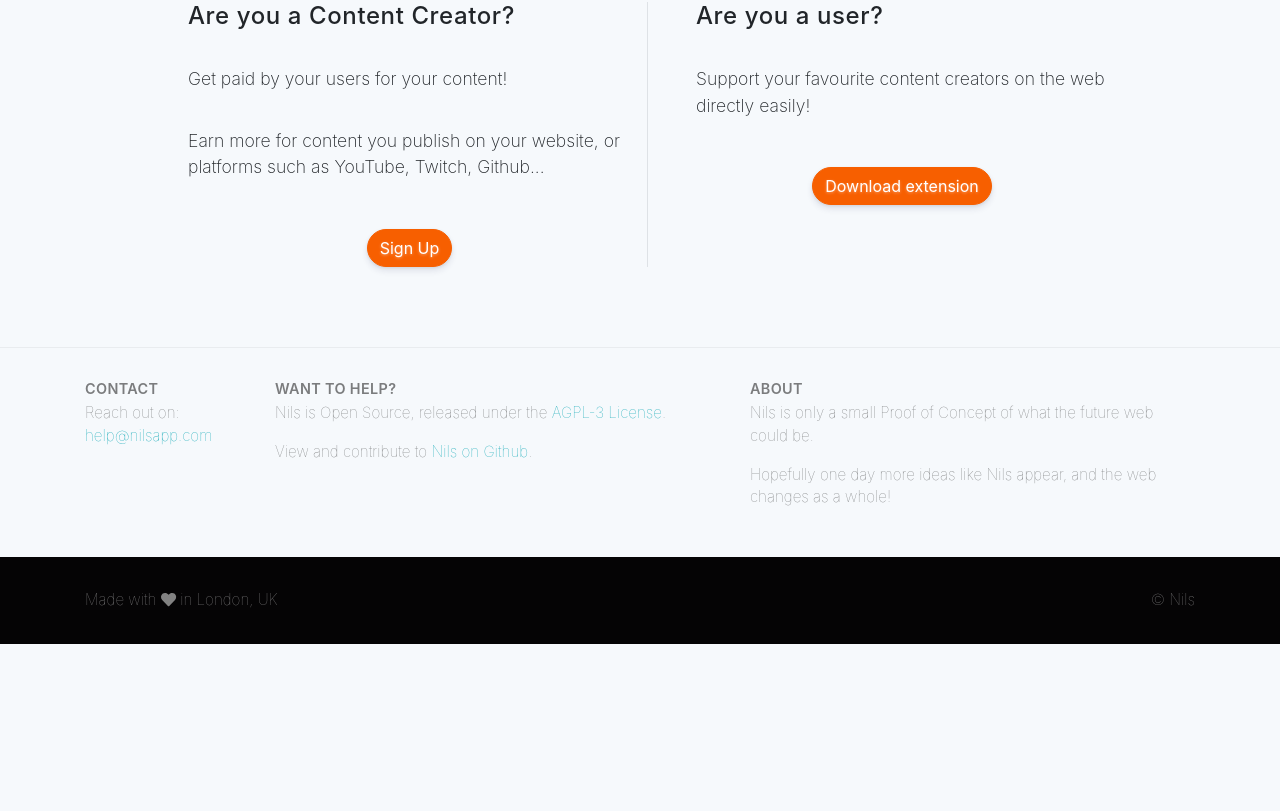
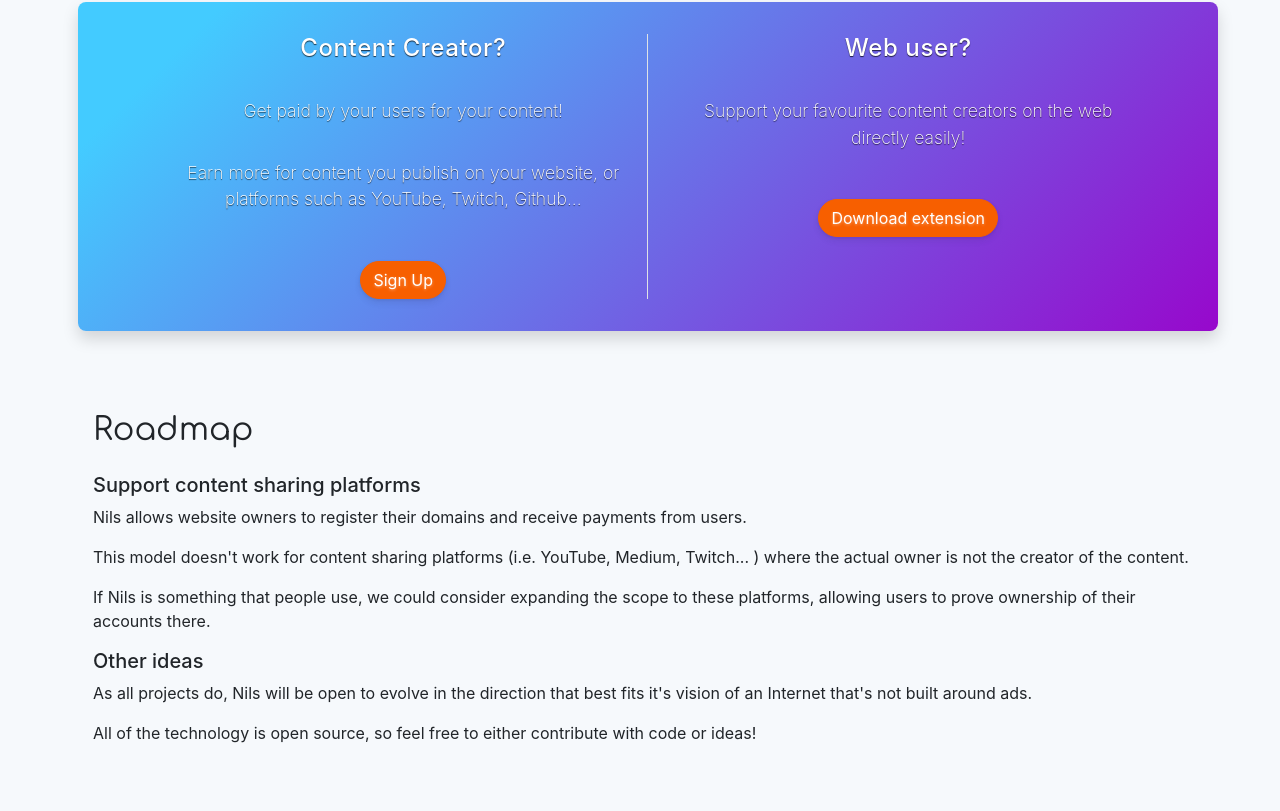
Before and after one commit to nils-app/nils-web, a React (Create React App) app: page / in a window 1280 px wide. Shown: the part 1149-1960 px from the top of the page. Before the commit the page ends 1793 px from the top, so only its background shows below. Built offline with nearby package versions, Linux system fonts and the light colour scheme; no server answers.

Commit message:
improved landing page

```diff
--- a/src/components/Footer/index.scss
+++ b/src/components/Footer/index.scss
@@ -7,12 +7,15 @@ footer {
   .more {
     padding: 2rem 0;
     border-top: solid 1px $light;
-    color: fade-out(#000, 0.5);
+    color: scale-color(#000, $lightness: 60%);
+    background: scale-color($lighter, $lightness: -3%, $saturation: -5%);
+    text-shadow: 0 -1px 1px #fff;
   }
 
   .company {
     padding: 2rem 0;
     background: $dark;
+    background-image: linear-gradient(175deg, #111b3c 10%, $dark 100%);
     color: fade-out(#fff, 0.5);
   }
 }
--- a/src/components/Footer/index.tsx
+++ b/src/components/Footer/index.tsx
@@ -11,20 +11,16 @@ export default (props: Props) => (
     <div className="more">
     <Container>
         <Row>
-          <Col md={ 2 }>
-            <h4>Contact</h4>
-            <p>
-              Reach out on:<br />
-              <a href="mailto:help@nilsapp.com">help@nilsapp.com</a>
-            </p>
-          </Col>
           <Col>
             <h4>Want to help?</h4>
             <p>
-              Nils is Open Source, released under the <a href="https://github.com/nils-app/nils-web/blob/master/LICENSE">AGPL-3 License</a>.
+              Reach out on <a href="mailto:help@nilsapp.com">help@nilsapp.com</a>
             </p>
             <p>
               View and contribute to <a href="https://github.com/nils-app">Nils on Github</a>.
+            </p>
+            <p>
+              Nils is Open Source, released under the <a href="https://github.com/nils-app/nils-web/blob/master/LICENSE">AGPL-3 License</a>.
             </p>
           </Col>
           <Col>
--- a/src/sections/landing/index.scss
+++ b/src/sections/landing/index.scss
@@ -94,6 +94,13 @@ section.content {
 }
 
 .get-started {
+  background-image: linear-gradient( 135deg, #43CBFF 10%, #9708CC 100%);
+  text-shadow: 0 1px 1px rgba(0,0,0,0.7);
+  color: #fff;
+  padding: 2em 0;
+  margin-bottom: 2em;
+  border-radius: 0.5em;
+
   h3 {
     font-size: 1.5rem;
   }
--- a/src/sections/landing/index.tsx
+++ b/src/sections/landing/index.tsx
@@ -50,34 +50,43 @@ export default () => {
             </Col>
           </Row>
           <Row>
-            <Col className="get-started mt-5">
+            <Col className="get-started mt-5 text-center shadow">
               <Row className="justify-content-md-center">
                 <Col md={ 5 } className='border-right pr-3'>
-                  <h3>Are you a Content Creator?</h3>
+                  <h3>Content Creator?</h3>
                   <p>Get paid by your users for your content!</p>
                   <p>
                     Earn more for content you publish on your website, or
                     platforms such as YouTube, Twitch, Github...
                   </p>
-                  <div className="text-center">
                   <Button variant="secondary" className='rounded-pill' href="/dashboard">
                     Sign Up
                   </Button>
-                  </div>
                 </Col>
                 <Col md={ 5 } className='pl-5'>
-                  <h3>Are you a user?</h3>
+                  <h3>Web user?</h3>
                   <p>
                     Support your favourite content creators on the web directly
                     easily!
                   </p>
-                  <div className="text-center">
                   <Button variant="secondary" className='rounded-pill' href="/dashboard">
                     Download extension
                   </Button>
-                  </div>
                 </Col>
               </Row>
+            </Col>
+          </Row>
+          <Row>
+            <Col className="mt-5">
+              <h2 className="mb-4">Roadmap</h2>
+              <h5>Support content sharing platforms</h5>
+              <p>Nils allows website owners to register their domains and receive payments from users.</p>
+              <p>This model doesn't work for content sharing platforms (i.e. YouTube, Medium, Twitch... ) where the actual owner is not the creator of the content.</p>
+              <p>If Nils is something that people use, we could consider expanding the scope to these platforms, allowing users to prove ownership of their accounts there.</p>
+
+              <h5>Other ideas</h5>
+              <p>As all projects do, Nils will be open to evolve in the direction that best fits it's vision of an Internet that's not built around ads.</p>
+              <p>All of the technology is open source, so feel free to either contribute with code or ideas!</p>
             </Col>
           </Row>
         </Container>
```
Lines whose indentation alone changed are shown as unchanged.
